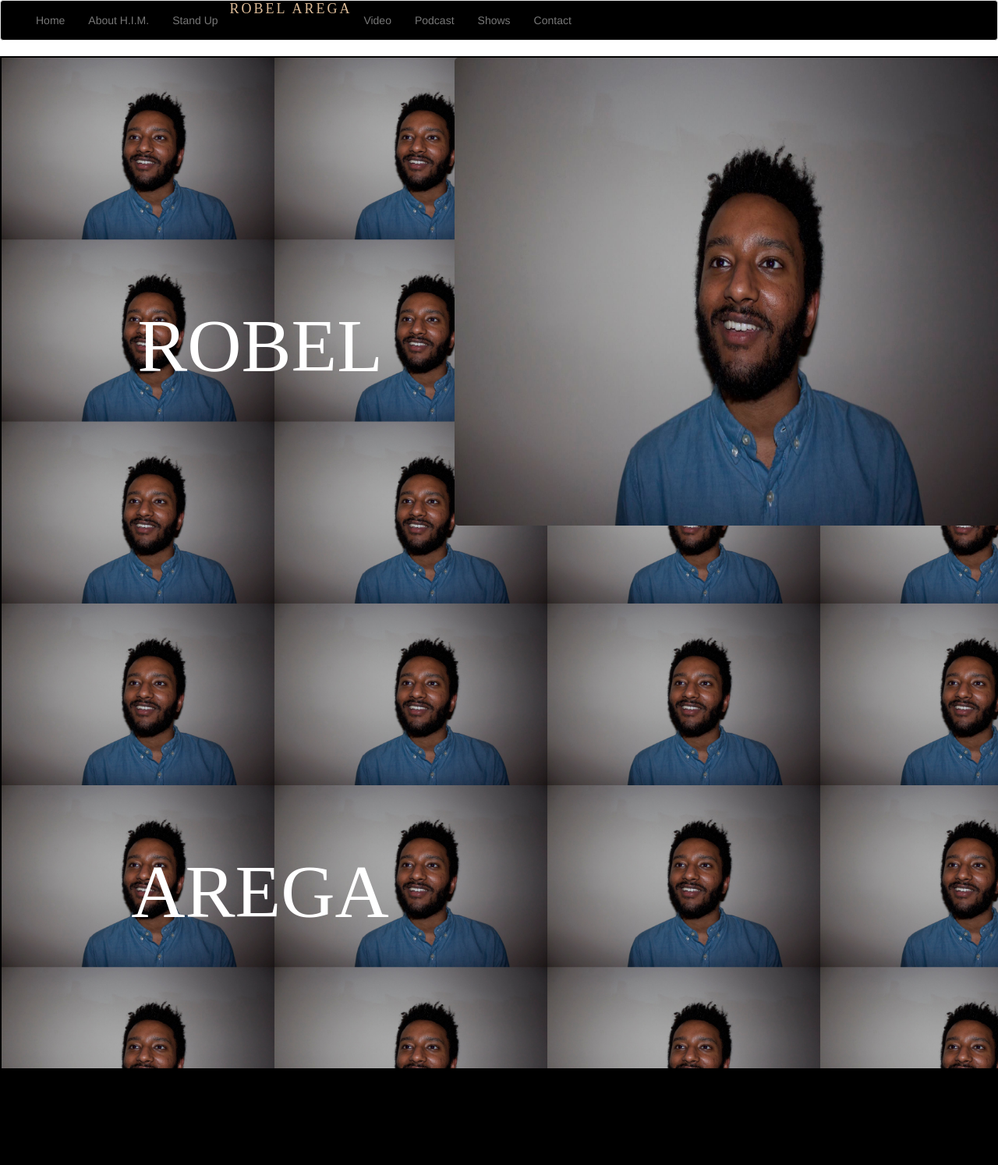
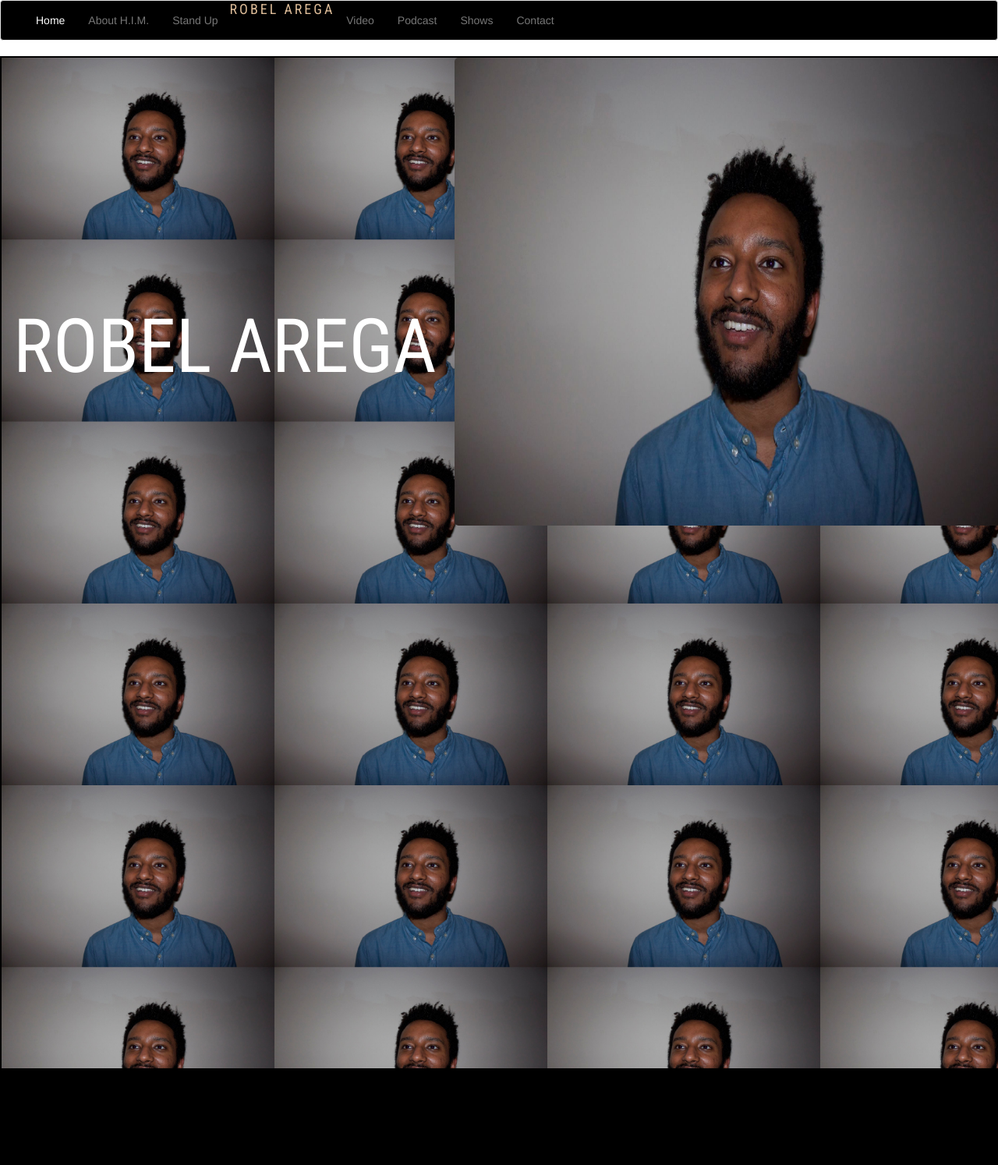
Before and after one commit to grssmnn2/RobelArega, a PHP site: page / in a window 1280 px wide. Shown: the whole page at 78% size. After the commit the page ends 1370 px from the top, so only its background shows below. Run offline with PHP 8.4, Linux system fonts and the light colour scheme; some libraries are stand-ins or nearby versions.

Commit message:
fixed font style

```diff
--- a/index.html
+++ b/index.html
@@ -8,6 +8,7 @@
     <link rel="stylesheet" href="https://maxcdn.bootstrapcdn.com/bootstrap/3.3.7/css/bootstrap.min.css" integrity="sha384-BVYiiSIFeK1dGmJRAkycuHAHRg32OmUcww7on3RYdg4Va+PmSTsz/K68vbdEjh4u"
         crossorigin="anonymous">
         <link href="https://fonts.googleapis.com/css?family=Cinzel" rel="stylesheet">
+        <link href="https://fonts.googleapis.com/css?family=Roboto+Condensed" rel="stylesheet">
     <link rel="stylesheet" type="text/css" href="style.css">
     <title>Robel Arega</title>
 </head>
@@ -27,7 +28,7 @@
                   <!-- Collect the nav links, forms, and other content for toggling -->
                   <div class="collapse navbar-collapse" id="bs-example-navbar-collapse-1">
                     <ul class="nav navbar-nav">
-                      <li><a href="index.html">Home <span class="sr-only">(current)</span></a></li>
+                      <li><a href="index.html" id="home">Home <span class="sr-only">(current)</span></a></li>
                       <li><a href="#">About H.I.M.</a></li>
                       <li><a href="#">Stand Up</a></li>
                       <li id="navName">ROBEL AREGA</li>
--- a/style.css
+++ b/style.css
@@ -10,16 +10,16 @@ html{
     padding-top: 0;
     padding-bottom: 0;
     line-height: 1.2em;
-    font-family: "Source Code Pro";
+    font-family: 'Roboto Condensed', sans-serif;
     font-size: 18px;
     text-transform: uppercase;
     letter-spacing: 3px;
-    font-weight: 400;
+    /* font-weight: 3000; */
     font-style: normal;
 }
 
 h1{
-    font-family: "Source Code Pro";
+    font-family: 'Roboto Condensed', sans-serif;
     color: white;
     text-align: center;
     font-size: 96px;
@@ -27,6 +27,10 @@ h1{
     position: absolute;
     z-index: 100;
 
+}
+
+#home{
+    color: white;
 }
 
 .navbar-default {
```
